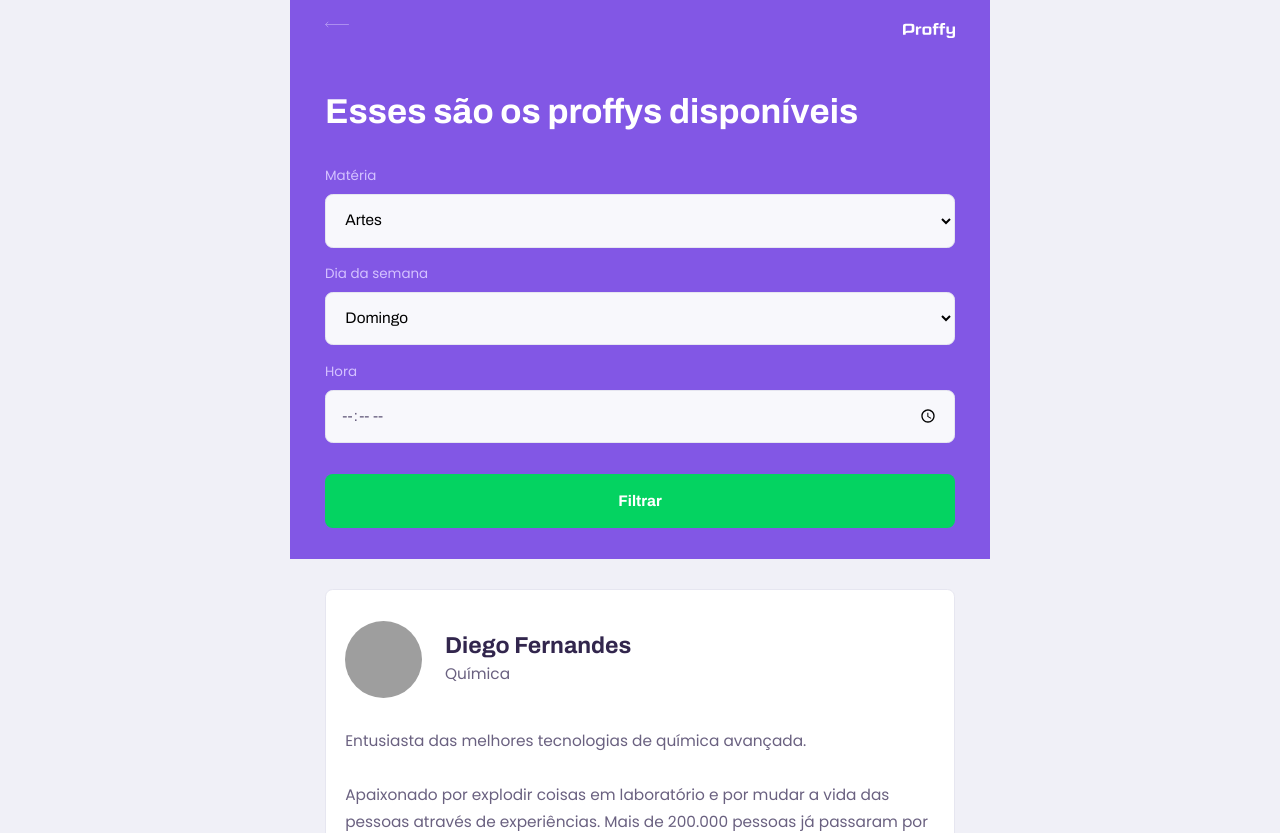
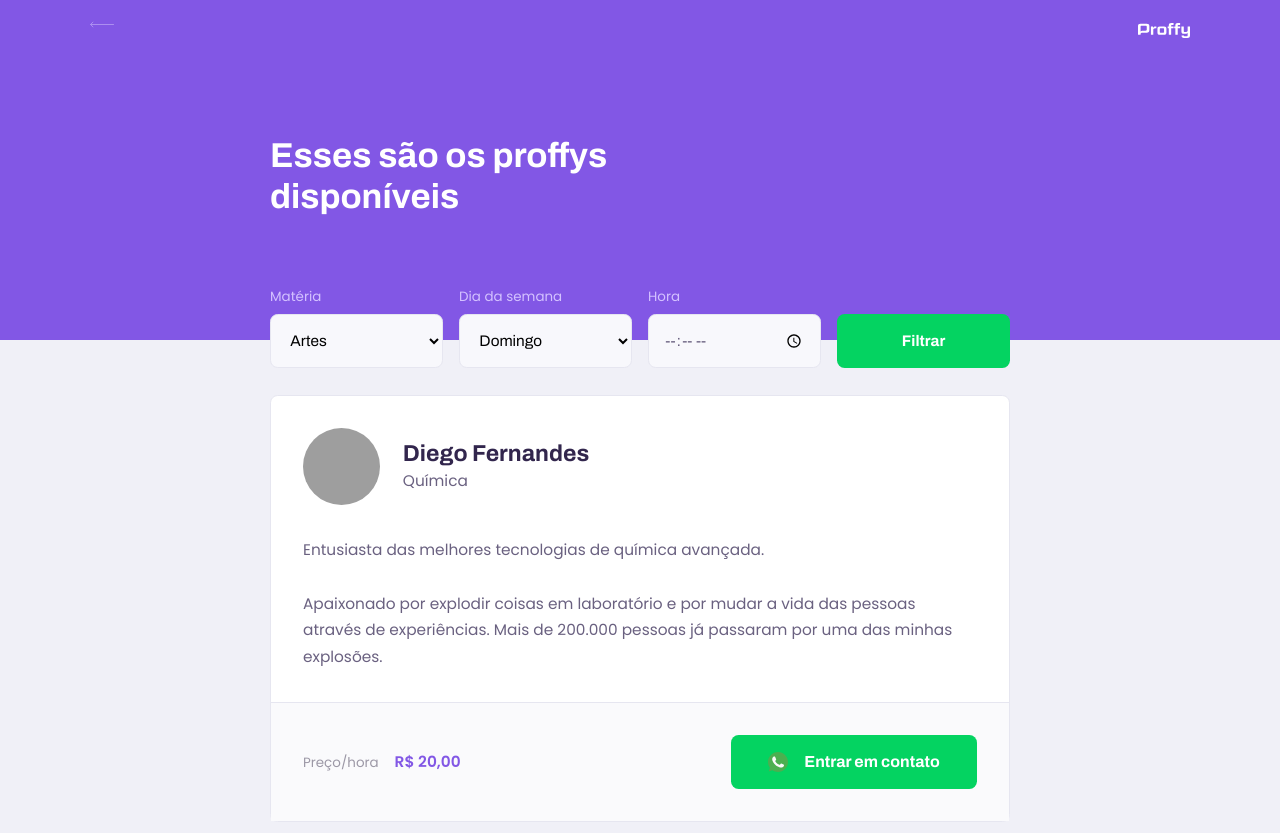
Before and after one commit to gabrielamenezes/proffy-project, a plain HTML site: page study.html in a window 1280 px wide. Shown: the top 833 px of the page. Drawn offline with Linux system fonts and the light colour scheme; grey boxes are pictures that could not be loaded.

Commit message:
começo do desktop da pagina study

```diff
--- a/partials/page-study.css
+++ b/partials/page-study.css
@@ -33,6 +33,7 @@
 .page-header .header-content {
     width: 90%;
     margin: 3.2rem auto;
+    position: relative;
 }
 
 .page-header .header-content strong {
@@ -151,7 +152,7 @@
     margin-top: .4rem;
 }
 
-.teacher-item p {
+.teacher-item > p {
     padding: 0 2rem;
     font-size: 1.6rem;
     line-height: 2.8rem;
@@ -202,3 +203,75 @@
 .teacher-item footer button:hover {
     background: var(--color-secondary-dark);
 }
+
+@media (min-width: 700px) {
+    #page-study #container {
+        max-width: 100vw;
+    }
+
+    .page-header {
+        height: 340px;
+    }
+
+    .page-header .top-bar-container {
+        max-width: 1100px;
+    }
+
+    .page-header .header-content {
+        max-width: 740px;
+        margin: 0 auto;
+
+        flex: 1 1;
+        padding-bottom: 48px;
+        display: flex;
+        flex-direction: column;
+        justify-content: center;
+
+    }
+
+    .page-header .header-content strong {
+        max-width: 350px;
+    }
+    .teacher-item header,
+    .teacher-item footer {
+        padding: 32px;
+    }
+
+    #search-teachers {
+        display: grid;
+        grid-template-columns: repeat(4, 1fr);
+        gap: 16px;
+
+        position: absolute;
+        bottom: -28px;
+    }
+
+    #page-study main {
+        padding: 32px 0;
+        max-width: 740px;
+        margin: 0 auto;
+    }
+
+    #search-teachers .select-block {
+        margin-bottom: 0;
+    }
+
+    .teacher-item > p {
+        padding: 0 32px;
+    }
+    .teacher-item footer p strong {
+        display: initial;
+        margin-left: 16px;
+    }
+
+    .teacher-item footer button {
+        width: 246px;
+        font-size: 16px;
+        justify-content: center;
+
+    }
+
+    .teacher-item footer button img {
+        margin-right: 16px;
+    }
+}
```
Also changed, not shown: readme.md (added).
